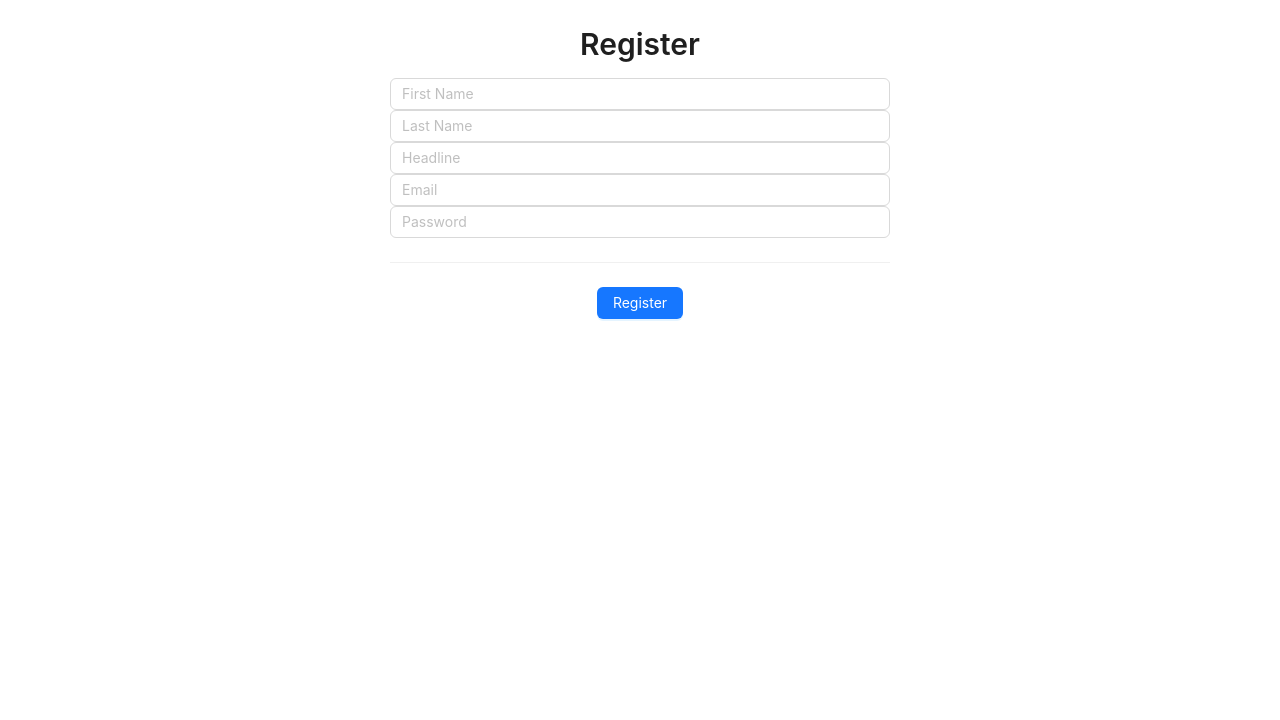
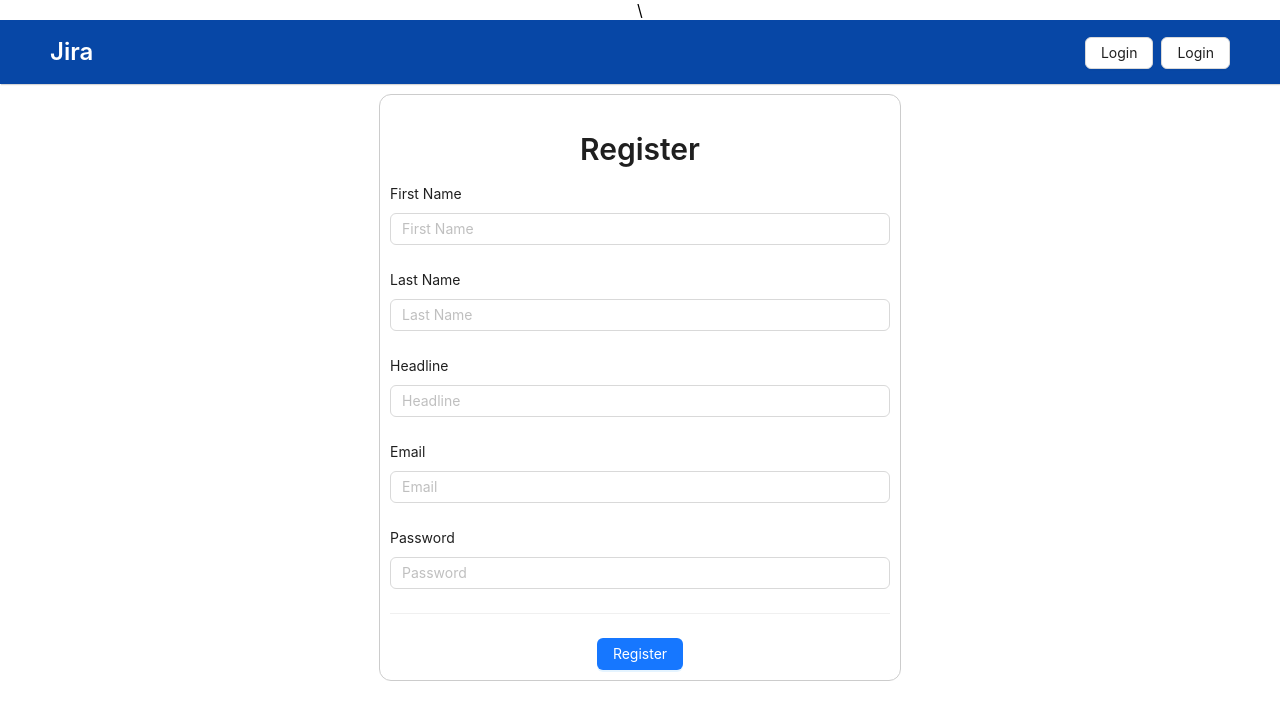
Before and after one commit to Tigran008/Jira, a React (Create React App) app: page / in a window 1280 px wide. Shown: the top 720 px of the page. Built offline with nearby package versions, Linux system fonts and the light colour scheme.

Commit message:
add header global component and implement notification after register

```diff
--- a/src/App.js
+++ b/src/App.js
@@ -1,9 +1,12 @@
+import Register from './view/pages/auth/register';
+import Header from './view/components/global/header/index';
 import './App.css';
-import Register from './view/pages/auth/register';
 
 function App() {
   return (
-    <div className="App">
+    <div className="App">\
+      <Header />
+
       <Register />
     </div>
   );
--- /dev/null
+++ b/src/view/components/global/header/index.css
@@ -0,0 +1,12 @@
+.main_header {
+    display: flex;
+    justify-content: space-between;
+    align-items: center;
+    background-color: rgb(7, 71, 166);
+    box-shadow: 1px 1px 1px #cccc;
+}
+
+.main_header h3 {
+    margin: 0;
+    color: #fff;
+}
--- /dev/null
+++ b/src/view/components/global/header/index.js
@@ -0,0 +1,27 @@
+import { Layout, Button, Typography, Space } from 'antd'
+import './index.css'
+
+const Header = () => {
+    return (
+        <Layout.Header className='main_header'>
+            <Typography.Title level={3}>
+                Jira
+            </Typography.Title>
+
+            <Space>
+                <Button>
+                    Login
+                </Button>
+
+                <Button>
+                    Login
+                </Button>
+
+            </Space>
+
+
+        </Layout.Header>
+    )
+}
+
+export default Header;
--- a/src/view/pages/auth/register/index.css
+++ b/src/view/pages/auth/register/index.css
@@ -1,4 +1,7 @@
 .auth_register_container {
     max-width: 500px;
-    margin: auto;
+    margin: 10px auto;
+    border: 1px solid #ccc;
+    padding: 10px;
+    border-radius: 12px;
 }
--- a/src/view/pages/auth/register/index.js
+++ b/src/view/pages/auth/register/index.js
@@ -1,94 +1,110 @@
 import React from "react";
-import { Typography, Input, Button, Divider } from "antd";
+import { Typography, Input, Button, Divider, Form, notification } from "antd";
 import { createUserWithEmailAndPassword } from "firebase/auth";
 import { auth } from "../../../../services/firebase/firebase";
 import './index.css'
 
 const { Title } = Typography
 
-
 class Register extends React.Component {
     constructor() {
         super();
         this.state = {
+            loading: false,
             firstName: '',
             lastName: '',
-            headline: '',
             email: '',
-            password: ''
+            password: '',
+            headline: ''
         }
     }
 
-    handleChangeInput = e => {
-        const {name, value} = e.target
+    handleChangeInput = value => {
+        this.setState(value)
+    }
+
+    handleRegister = async () => {
+        const { email, password, firstName, lastName } = this.state
+
         this.setState({
-            [name]: value
+            loading: true
+        })
+
+        try {
+            const response = await createUserWithEmailAndPassword(auth, email, password)
+            notification.success({
+                message: "Success Registration",
+                description: `Welcome dear ${firstName} ${lastName}`
+            })
+        } catch(error) {
+            notification.error({
+                message: "Wrong Registration",
+                description: `Oooooops`
+            })
+        } finally {
+            this.setState({
+                loading: false
             })
         }
 
-    handleRegister = () => {
-        const { email, password } = this.state
-        createUserWithEmailAndPassword(auth, email, password)
     }
 
     render() {
+        console.log(this.state);
         return (
             <div className="auth_register_container">
                 <Title level={2}>
                     Register
                 </Title>
 
-                <div>
+                <Form layout="vertical" onValuesChange={this.handleChangeInput}>
+                    <Form.Item label="First Name" name="firstName">
                         <Input
                             type="text"
-                        name="firstName"
                             placeholder="First Name"
-                        onChange={this.handleChangeInput}
                         />
-                </div>
+                    </Form.Item>
 
-                <div>
+                    <Form.Item label="Last Name" name="lastName">
                         <Input
                             type="text"
-                        name="lastName"
                             placeholder="Last Name"
-                        onChange={this.handleChangeInput}
                         />
-                </div>
+                    </Form.Item>
 
-                <div>
+                    <Form.Item label="Headline" name="headline">
                         <Input
                             type="text"
-                        name="headline"
                             placeholder="Headline"
-                        onChange={this.handleChangeInput}
                         />
-                </div>
+                    </Form.Item>
 
-                <div>
+                    <Form.Item label="Email" name="email">
                         <Input
                             type="email"
-                        name="email"
                             placeholder="Email"
-                        onChange={this.handleChangeInput}
                         />
-                </div>
+                    </Form.Item>
 
-                <div>
+                    <Form.Item label="Password" name="password">
                         <Input
                             type="password"
-                        name="password"
                             placeholder="Password"
-                        onChange={this.handleChangeInput}
                         />
-                </div>
-
+                    </Form.Item>
 
                     <Divider />
 
-                <Button type="primary" onClick={this.handleRegister}>
+                    <Button
+                        type="primary"
+                        onClick={this.handleRegister}
+                        loading={this.state.loading}
+                    >
                         Register
                     </Button>
+                </Form>
+
+
 
 
             </div>
```
Lines whose indentation alone changed are shown as unchanged.
